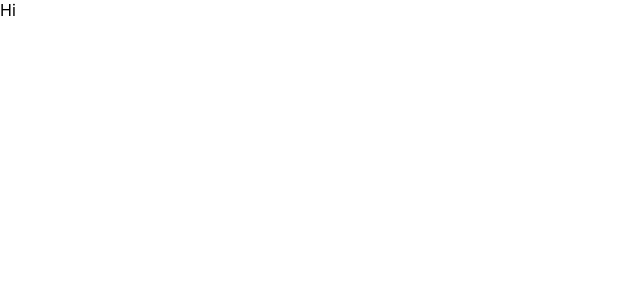
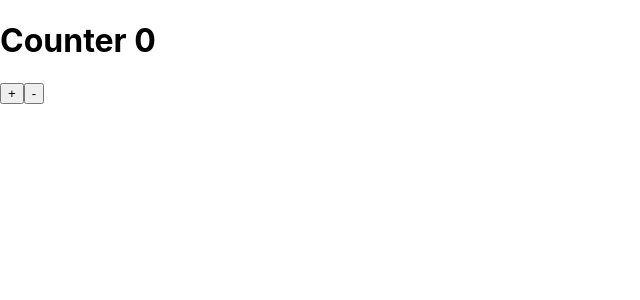
Before and after one commit to wiktorkoscielny/redux-project-1, a React (Create React App) app: page / in a window 1280 px wide. Shown: the top 300 px of the page, without its empty margins (0-640 px from the left). Built offline with nearby package versions, Linux system fonts and the light colour scheme.

Commit message:
Getting data from state & display it, (Connecting to app)

```diff
--- a/src/App.js
+++ b/src/App.js
@@ -1,8 +1,22 @@
 import React from 'react'
+import { useSelector } from 'react-redux'
 
 const App = () => {
+  // Getting acces to whole state
+  const counter = useSelector(state => state.counter);
+  const isLogged = useSelector(state => state.isLogged);
+
   return (
-    <div>Hi</div>
+    <>
+
+      <h1>Counter {counter}</h1>
+
+      <button>+</button>
+      <button>-</button>
+
+      {isLogged ? <h3>Valuable Information I shouldn't see</h3> : ''}
+
+    </>
   )
 }
 
```
